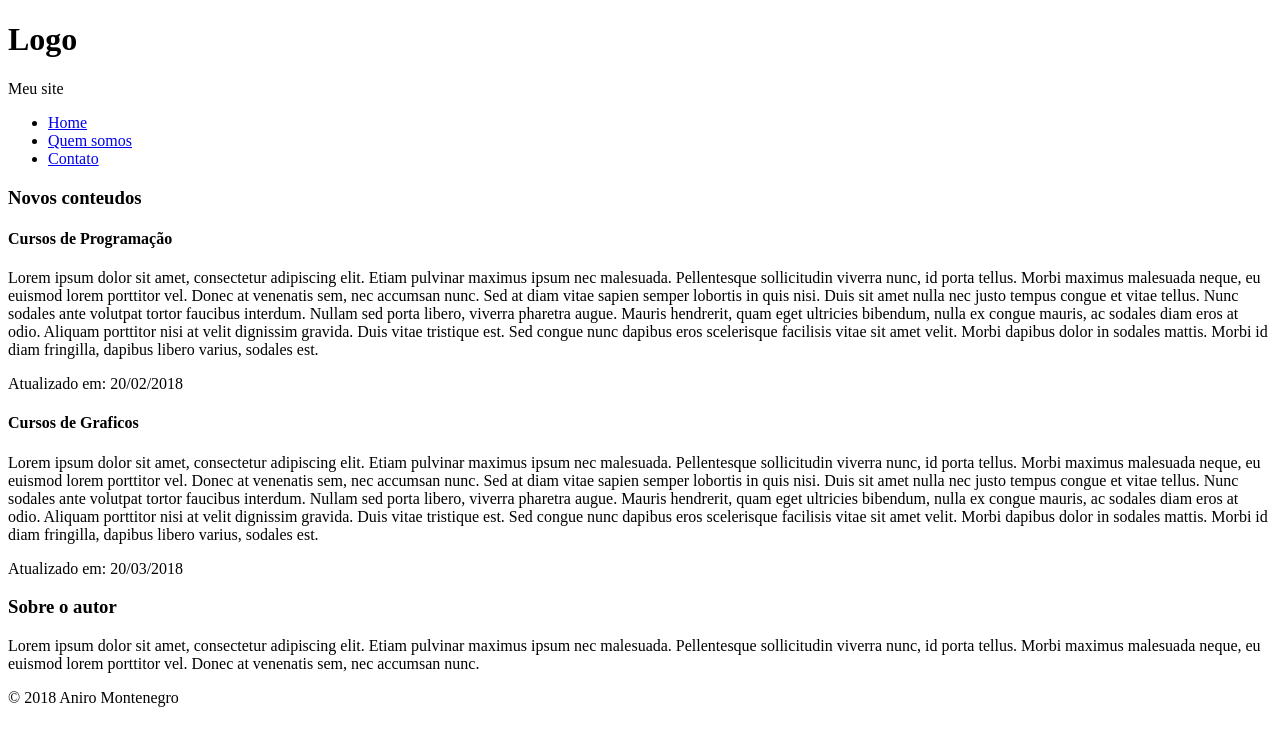
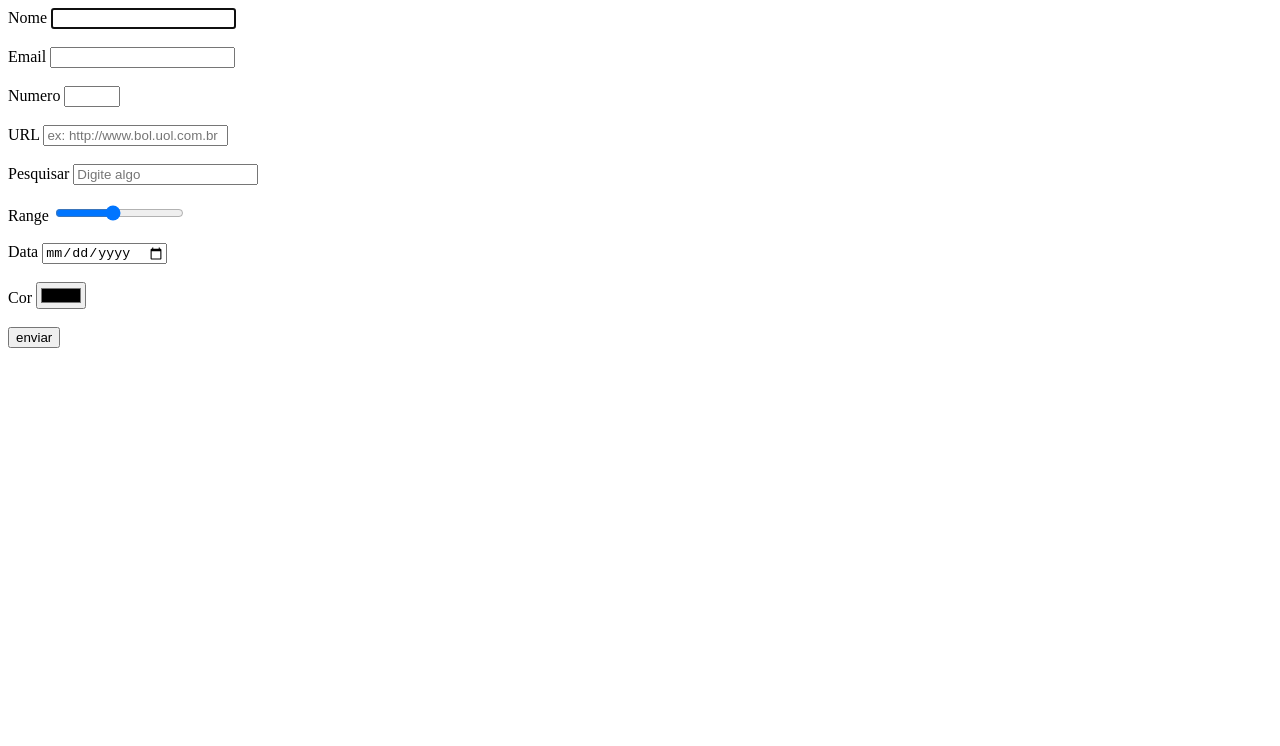
Before and after one commit to 79Aniro/Exemplos, a plain HTML site: page HTML5/novas-tags.html in a window 1280 px wide. Drawn offline with Linux system fonts and the light colour scheme.

Commit message:
HTML5 novas tags2

```diff
--- a/HTML5/novas-tags.html
+++ b/HTML5/novas-tags.html
@@ -1,61 +1,63 @@
 <!doctype html>
-
 <html lang="pt-br">
 
-	<head>
-		<title>Introdução HTML5</title>
-		<meta charset="utf-8" />
+	<heade>
 
-	</head>
+		<title>Novas Tags input HTML</title>
+		<meta charset="utf-8">
+	</heade>
 
 	<body>
 
-		<header>  <!-- substitui uma div com id=cabecalho -->
+		<form>
 
-			<h1>Logo</h1>
-			<span>Meu site</span>
+			<label for="nome">Nome</label> <!--Associa o Label ao input-->
+			<input type="text" id="nome" autofocus>  <!--Autofocus marca o campo do input-->
+			<br><br>
 
-		</header>
+			<!--Novas tags-->
 
-		<nav>   <!-- Barra de Navegação -->
+			<!--Email-->
+			<label for="email">Email</label> <!--Associa o Label ao input-->
+			<input type="email" id="email" required> <!--required torna preenchimento obrigatorio-->
+			<br><br>
 
-			<ul>
-				<li> <a href="#">Home</a> </li>
-				<li> <a href="#">Quem somos</a> </li>
-				<li> <a href="#">Contato</a> </li>
-			</ul>
-		</nav>
-		<article> <!-- Criar postagens -->
 
-			<h3>Novos conteudos</h3>
+			<!--Numero-->
+			<label for="numero">Numero</label> <!--Associa o Label ao input-->
+			<input type="number" id="numero" min="5" max="10" step="2">
+			<br><br>
 
-			<section classe="cursos-programacao">  <!-- Separa em seções o documento -->
-				<h4>Cursos de Programação</h4>
-				<p>Lorem ipsum dolor sit amet, consectetur adipiscing elit. Etiam pulvinar maximus ipsum nec malesuada. Pellentesque sollicitudin viverra nunc, id porta tellus. Morbi maximus malesuada neque, eu euismod lorem porttitor vel. Donec at venenatis sem, nec accumsan nunc. Sed at diam vitae sapien semper lobortis in quis nisi. Duis sit amet nulla nec justo tempus congue et vitae tellus. Nunc sodales ante volutpat tortor faucibus interdum. Nullam sed porta libero, viverra pharetra augue. Mauris hendrerit, quam eget ultricies bibendum, nulla ex congue mauris, ac sodales diam eros at odio. Aliquam porttitor nisi at velit dignissim gravida. Duis vitae tristique est. Sed congue nunc dapibus eros scelerisque facilisis vitae sit amet velit. Morbi dapibus dolor in sodales mattis. Morbi id diam fringilla, dapibus libero varius, sodales est.</p>
 
-				<span>Atualizado em: <time datetime="20-02-2018">20/02/2018</time></span>
+			<!--URL-->
+			<label for="url">URL</label> <!--Associa o Label ao input-->
+			<input type="url" id="url" placeholder="ex: http://www.bol.uol.com.br"> <!--placeholder da dica de preenchimento-->
+			<br><br>
 
-			</section>
-				<section classe="cursos-graficos">  <!-- Separa em seções o documento -->
-				<h4>Cursos de Graficos</h4>
-				<p>Lorem ipsum dolor sit amet, consectetur adipiscing elit. Etiam pulvinar maximus ipsum nec malesuada. Pellentesque sollicitudin viverra nunc, id porta tellus. Morbi maximus malesuada neque, eu euismod lorem porttitor vel. Donec at venenatis sem, nec accumsan nunc. Sed at diam vitae sapien semper lobortis in quis nisi. Duis sit amet nulla nec justo tempus congue et vitae tellus. Nunc sodales ante volutpat tortor faucibus interdum. Nullam sed porta libero, viverra pharetra augue. Mauris hendrerit, quam eget ultricies bibendum, nulla ex congue mauris, ac sodales diam eros at odio. Aliquam porttitor nisi at velit dignissim gravida. Duis vitae tristique est. Sed congue nunc dapibus eros scelerisque facilisis vitae sit amet velit. Morbi dapibus dolor in sodales mattis. Morbi id diam fringilla, dapibus libero varius, sodales est.</p>
-				<span>Atualizado em: <time datetime="20-03-2018">20/03/2018</time></span>
+			<!--Pesquisar-->
+			<label for="pesquisa">Pesquisar</label> <!--Associa o Label ao input-->
+			<input type="search" id="pesquisa" placeholder="Digite algo"> <!--search cria x para limpar campo-->
+			<br><br>
 
-			</section>
+			<!--Range-->
+			<label for="range">Range</label> <!--Associa o Label ao input-->
+			<input type="range" id="range" min="1" max="10" value="5" > <!--value posiciona o botao-->
+			<br><br>
 
-		</article>
+			<!--Data-->
+			<label for="data">Data</label> <!--Associa o Label ao input-->
+			<input type="date" id="data"  > <!--Campo de data com opção de calendario-->
+			<br><br>
 
-		<aside> <!-- Cria estruturas ao lado -->
-			<h3>Sobre o autor</h3>
-			<p>Lorem ipsum dolor sit amet, consectetur adipiscing elit. Etiam pulvinar maximus ipsum nec malesuada. Pellentesque sollicitudin viverra nunc, id porta tellus. Morbi maximus malesuada neque, eu euismod lorem porttitor vel. Donec at venenatis sem, nec accumsan nunc.</p>
+			<!--Cor-->
+			<label for="cor">Cor</label> <!--Associa o Label ao input-->
+			<input type="color" id="cor"  > <!--Campo para escolha de cor-->
+			<br><br>
 
-		</aside>
 
-		<footer> <!-- utilizado para rodapé -->
+			<input type="submit" value="enviar">
 
-			<p>&copy; 2018 Aniro Montenegro</p>
-		</footer>
 
+		</form>
 	</body>
-
 </html>
```
